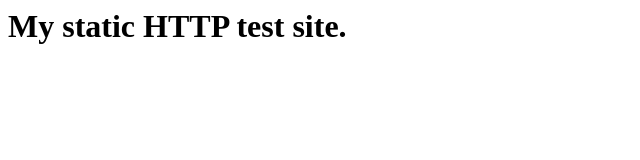
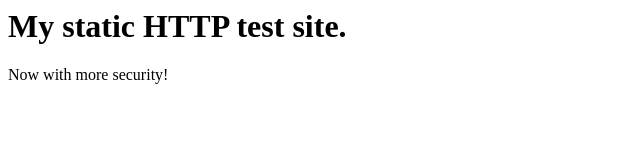
Before and after one commit to jbeers/static-http-test, a plain HTML site: page src/index.html in a window 1280 px wide. Shown: the whole page, without its empty margins (0-640 px from the left). Drawn offline with Linux system fonts and the light colour scheme.

```diff
--- a/src/index.html
+++ b/src/index.html
@@ -2,6 +2,7 @@
 
 <body>
     <h1>My static HTTP test site.</h1>
+    <p>Now with more security!</p>
 </body>
 
 </html>
```
Also changed, not shown: 3 other files.
